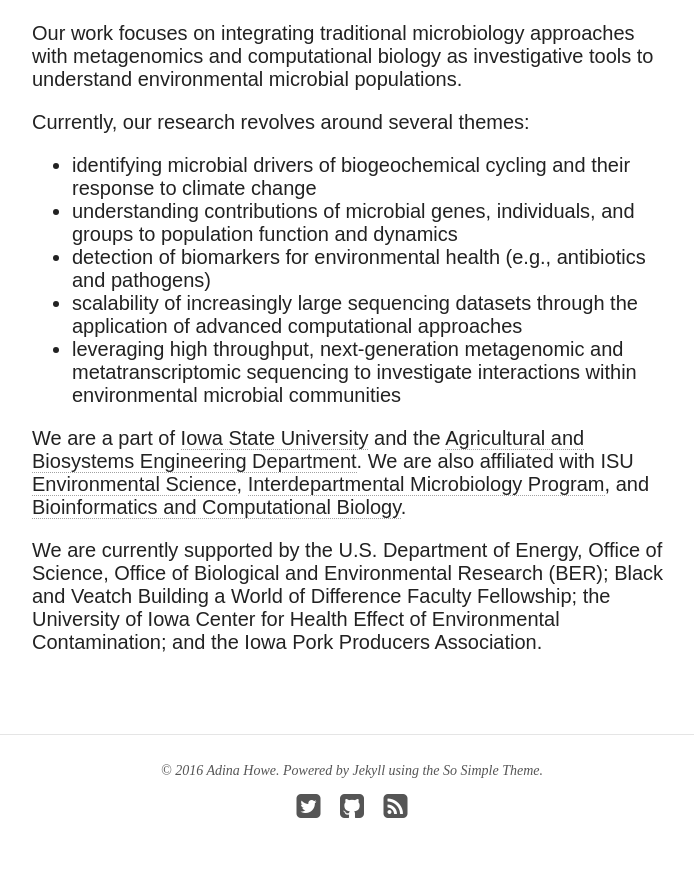
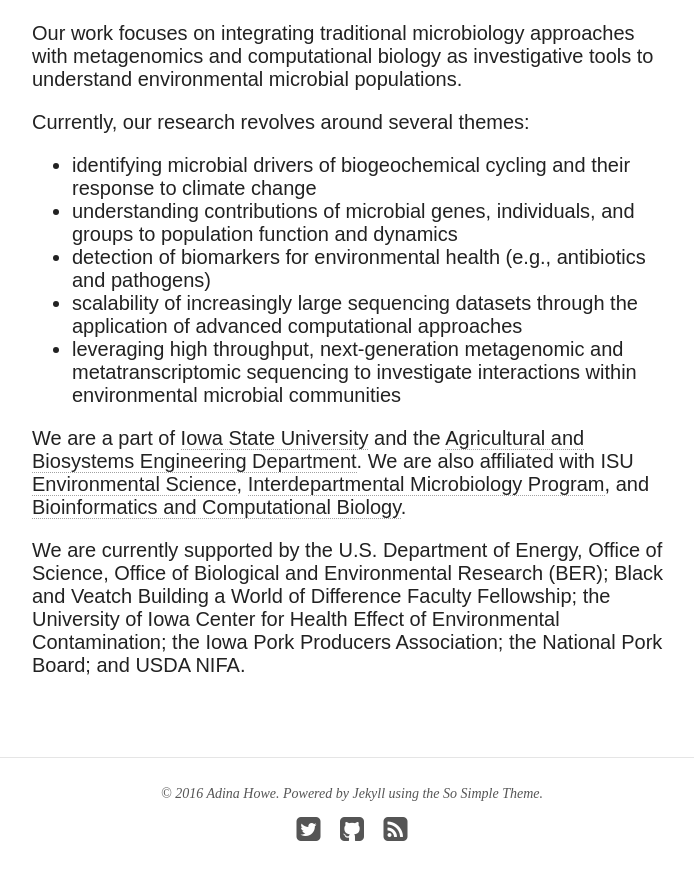
Before and after one commit to germs-lab/germs-lab.github.com-bu, a Jekyll site: the page built from about/index.md, in a window 1280 px wide and 900 px high, scrolled down 591 px. Shown: the top 880 px of the window, without its empty margins (288-982 px from the left). Built offline with Jekyll 4.4.1, drawn with Linux system fonts in a browser that asks for light colours; nearby versions of some CDN libraries.

Commit message:
added funding to about

```diff
--- a/about/index.md
+++ b/about/index.md
@@ -20,4 +20,4 @@ Currently, our research revolves around several themes:
 
 We are a part of [Iowa State University](http://www.iastate.edu) and the [Agricultural and Biosystems Engineering Department](http://www.abe.iastate.edu).  We are also affiliated with ISU [Environmental Science](http://www.enscigrad.iastate.edu), [Interdepartmental Microbiology Program](http://www.micrograd.iastate.edu/), and [Bioinformatics and Computational Biology](http://www.bcb.iastate.edu).
 
-We are currently supported by the U.S. Department of Energy, Office of Science, Office of Biological and Environmental Research (BER); Black and Veatch Building a World of Difference Faculty Fellowship; the University of Iowa Center for Health Effect of Environmental Contamination; and the Iowa Pork Producers Association.
+We are currently supported by the U.S. Department of Energy, Office of Science, Office of Biological and Environmental Research (BER); Black and Veatch Building a World of Difference Faculty Fellowship; the University of Iowa Center for Health Effect of Environmental Contamination; the Iowa Pork Producers Association; the National Pork Board; and USDA NIFA.
```
